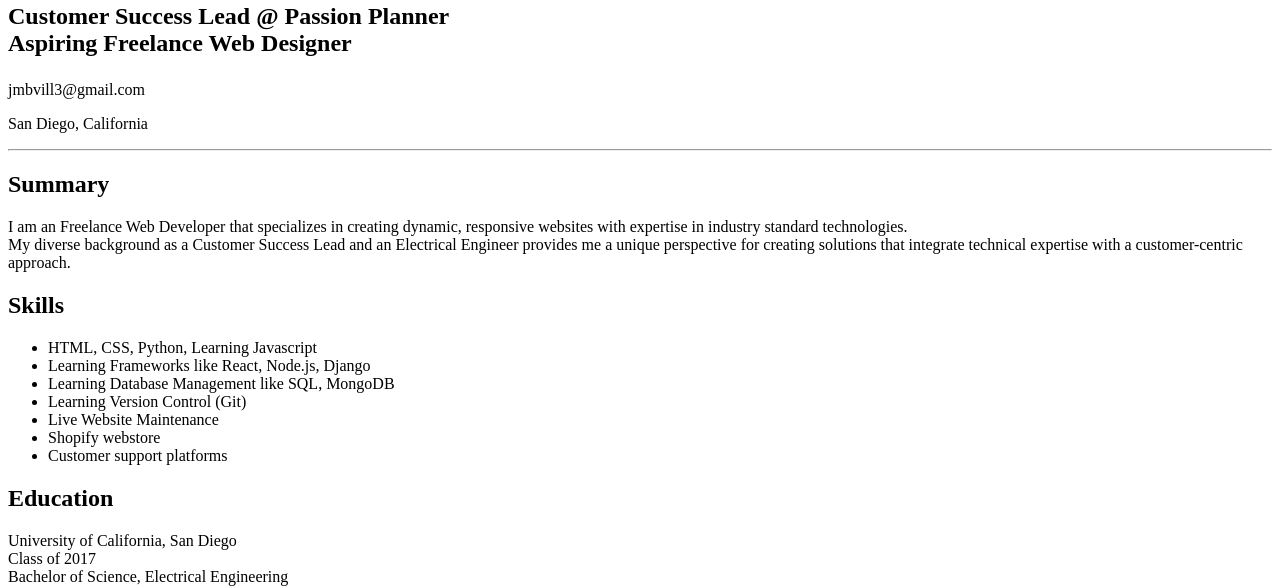
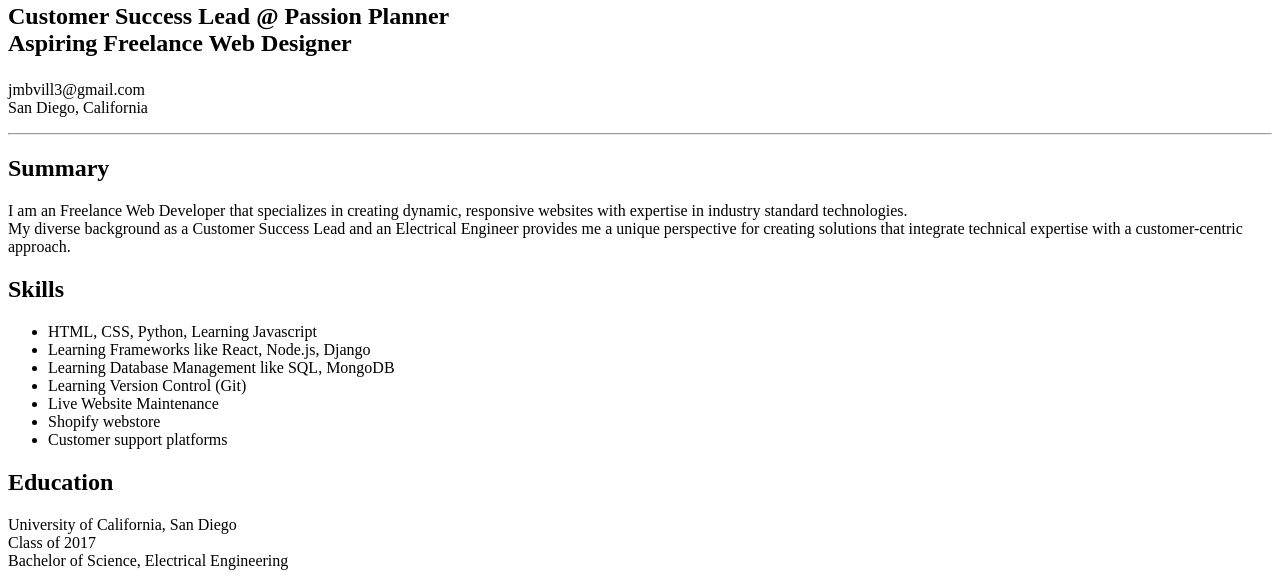
Before and after one commit to jmbvill/html-portfolio, a plain HTML site: page index.html in a window 1280 px wide. Shown: the part 241-828 px from the top of the page. Drawn offline with Linux system fonts and the light colour scheme.

Commit message:
Add files via upload

```diff
--- a/index.html
+++ b/index.html
@@ -13,8 +13,8 @@
             Aspiring Freelance Web Designer
         </p>
     </h2>
-    <p>jmbvill3@gmail.com</p>
-    <p>San Diego, California</p>
+    <p>jmbvill3@gmail.com<br>
+    San Diego, California</p>
     <hr>
     <h2>Summary</h2>
     <p>I am an Freelance Web Developer that specializes in creating dynamic, responsive websites with expertise in industry standard technologies.<br>
```
